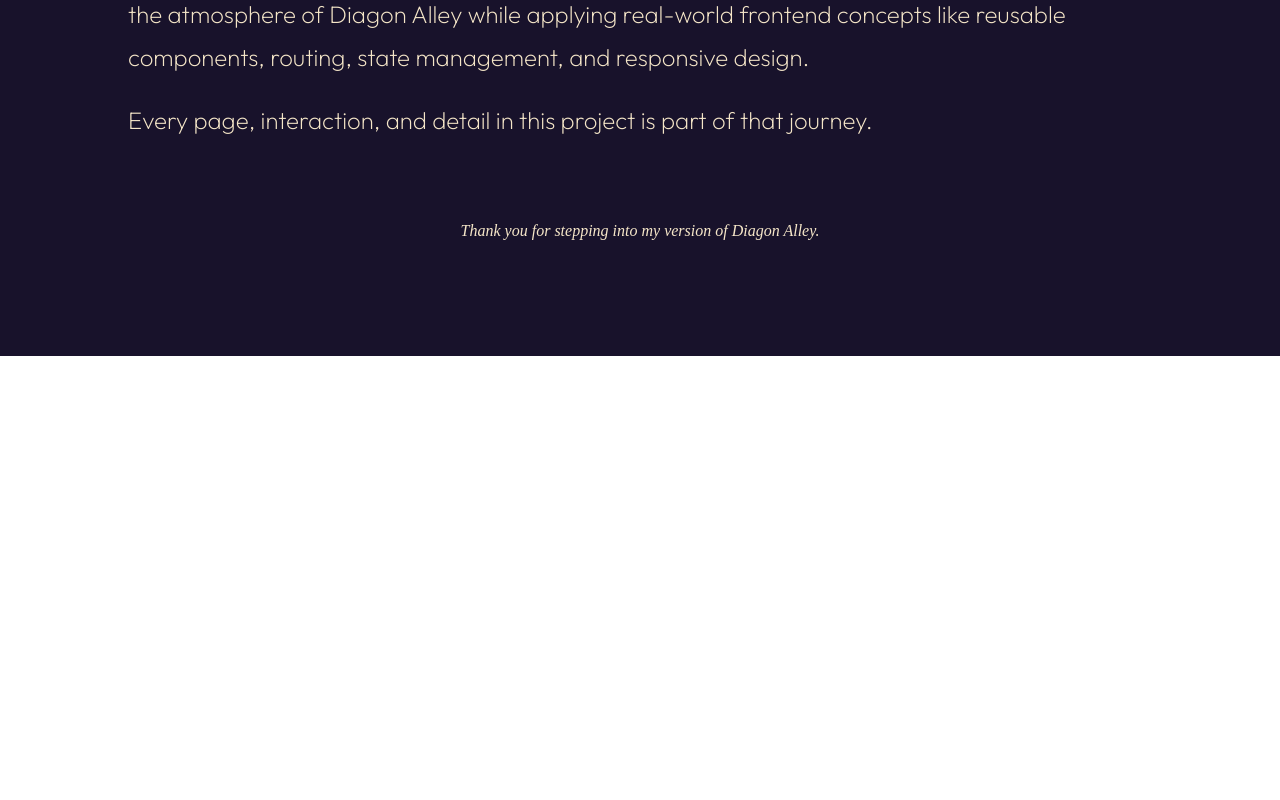
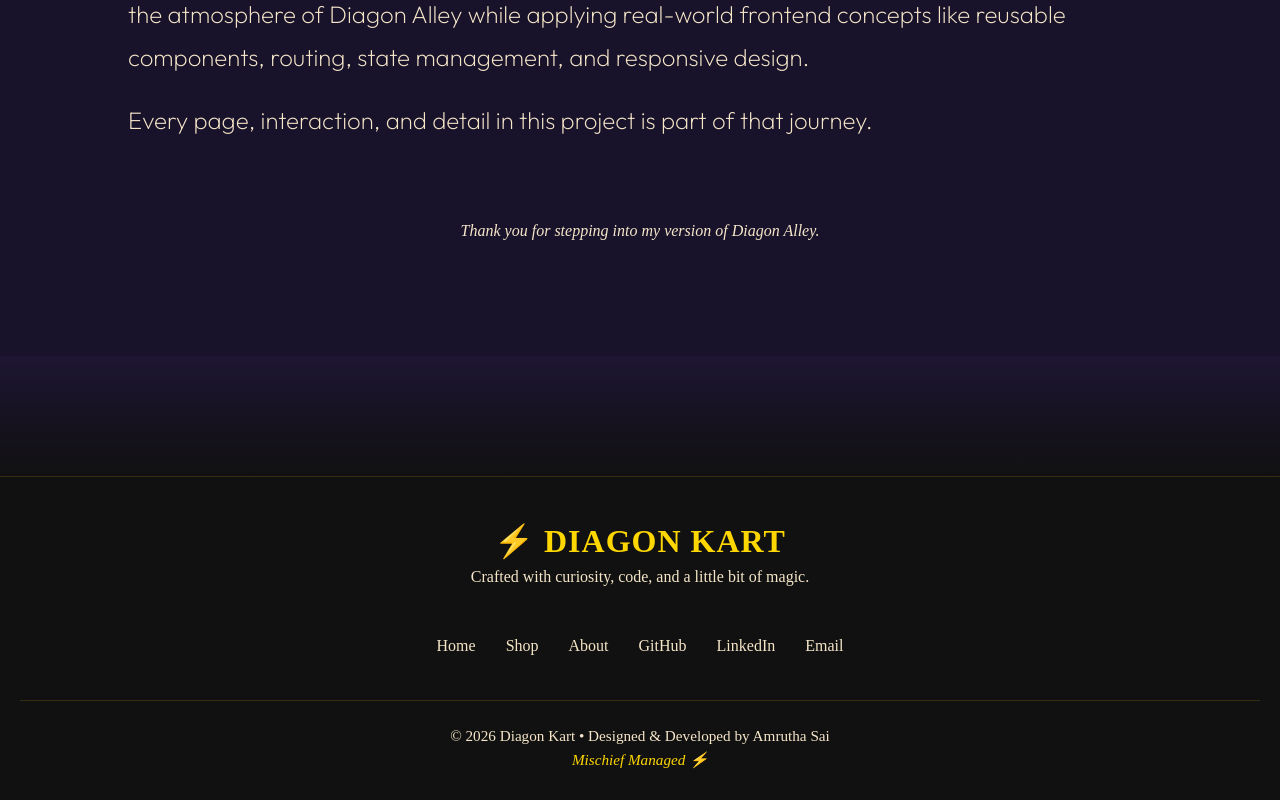
Before and after one commit to amrutha18k/hogwarts-ekart, a React (Vite) app in the folder diagon_kart/: page / in a window 1280 px wide. Shown: the part 1711-2511 px from the top of the page. Before the commit the page ends 2067 px from the top, so only its background shows below. Built offline with nearby package versions, Linux system fonts and the light colour scheme.

Commit message:
done footer and home page only html part

```diff
--- a/diagon_kart/src/App.css
+++ b/diagon_kart/src/App.css
@@ -0,0 +1,10 @@
+.footer-transition{
+    height:120px;
+    background:linear-gradient(
+        to bottom,
+        #1E1633,
+        #161220,
+        #111111
+    );
+    position:relative;
+}
--- a/diagon_kart/src/App.jsx
+++ b/diagon_kart/src/App.jsx
@@ -2,6 +2,8 @@
 import {Navbar} from './navbar.jsx';
 import {Hero} from './hero.jsx';
 import {About} from './about.jsx';
+import {Footer} from './footer.jsx';
+import './App.css';
 
 function App(){
     return(
@@ -9,6 +11,8 @@
         <Navbar />
         <Hero />
         <About />
+        <div className="footer-transition"></div>
+        <Footer />
       </>
     );
 
--- a/diagon_kart/src/about.jsx
+++ b/diagon_kart/src/about.jsx
@@ -6,14 +6,14 @@
         <div className="about-cnt">
             <h1>Behind the Magic</h1>
             <h3>"Every project starts with an idea."</h3>
-            <p class="divider-symbol">✦</p>
+            <p className="divider-symbol">✦</p>
             <h1>Why I Built This</h1>
             <h2>As a lifelong Harry Potter fan and an aspiring web developer, I wanted to create something that felt magical rather than ordinary. Diagon Kart is my interpretation of what an online wizarding marketplace could look like.</h2>
-            <p class="divider-symbol">✦</p>
+            <p className="divider-symbol">✦</p>
             <h1>The Goal</h1>
             <h2>Rather than recreating a traditional online store, I wanted to design an experience that captured the atmosphere of Diagon Alley while applying real-world frontend concepts like reusable components, routing, state management, and responsive design.</h2>
             <h2>Every page, interaction, and detail in this project is part of that journey.</h2>
-            <p class="ending">
+            <p className ="ending">
                     Thank you for stepping into my version of Diagon Alley.
             </p>
         </div>
--- /dev/null
+++ b/diagon_kart/src/footer.css
@@ -0,0 +1,71 @@
+.footer{
+    background:#111;
+    padding:45px 20px 25px;
+    border-top:1px solid rgba(255,215,0,.15);
+
+    display:flex;
+    flex-direction:column;
+    align-items:center;
+}
+
+/* ---------- Logo ---------- */
+
+.footer-logo{
+    text-align:center;
+}
+
+.footer-logo h2{
+    color:gold;
+    font-size:2rem;
+    margin:0;
+    letter-spacing:1px;
+}
+
+.footer-logo p{
+    color:#F5E6C8;
+    margin-top:8px;
+    font-size:1rem;
+}
+
+/* ---------- Links ---------- */
+
+.footer-links{
+    display:flex;
+    gap:30px;
+    flex-wrap:wrap;
+
+    margin:35px 0;
+}
+
+.footer-links a{
+    text-decoration:none;
+    color:#F5E6C8;
+    transition:.3s;
+    font-size:1rem;
+}
+
+.footer-links a:hover{
+    color:gold;
+}
+
+/* ---------- Bottom ---------- */
+
+.footer-bottom{
+    width:100%;
+    border-top:1px solid rgba(255,215,0,.15);
+    margin-top:10px;
+    padding-top:20px;
+    text-align:center;
+}
+
+.footer-bottom p{
+    margin:6px 0;
+    color:#F5E6C8;
+    font-size:.95rem;
+}
+
+.ending-footer{
+    color:gold !important;
+    font-style:italic;
+    margin-top:12px;
+}
--- /dev/null
+++ b/diagon_kart/src/footer.jsx
@@ -0,0 +1,54 @@
+import "./footer.css";
+
+export function Footer() {
+    return (
+        <footer className="footer">
+
+            <div className="footer-logo">
+                <h2>⚡ DIAGON KART</h2>
+                <p>Crafted with curiosity, code, and a little bit of magic.</p>
+            </div>
+
+            <div className="footer-links">
+
+                <a href="/">Home</a>
+                <a href="/shop">Shop</a>
+                <a href="/about">About</a>
+
+                <a
+                    href="https://github.com/amrutha18k"
+                    target="_blank"
+                    rel="noopener noreferrer"
+                >
+                    GitHub
+                </a>
+
+                <a
+                    href="https://www.linkedin.com/in/k185amruthasai/"
+                    target="_blank"
+                    rel="noopener noreferrer"
+                >
+                    LinkedIn
+                </a>
+
+                <a href="mailto:konthamamruthasai@gmail.com">
+                    Email
+                </a>
+
+            </div>
+
+            <div className="footer-bottom">
+
+                <p>
+                    © 2026 Diagon Kart • Designed & Developed by Amrutha Sai
+                </p>
+
+                <p className="ending-footer">
+                    Mischief Managed ⚡
+                </p>
+
+            </div>
+
+        </footer>
+    );
+}
```
